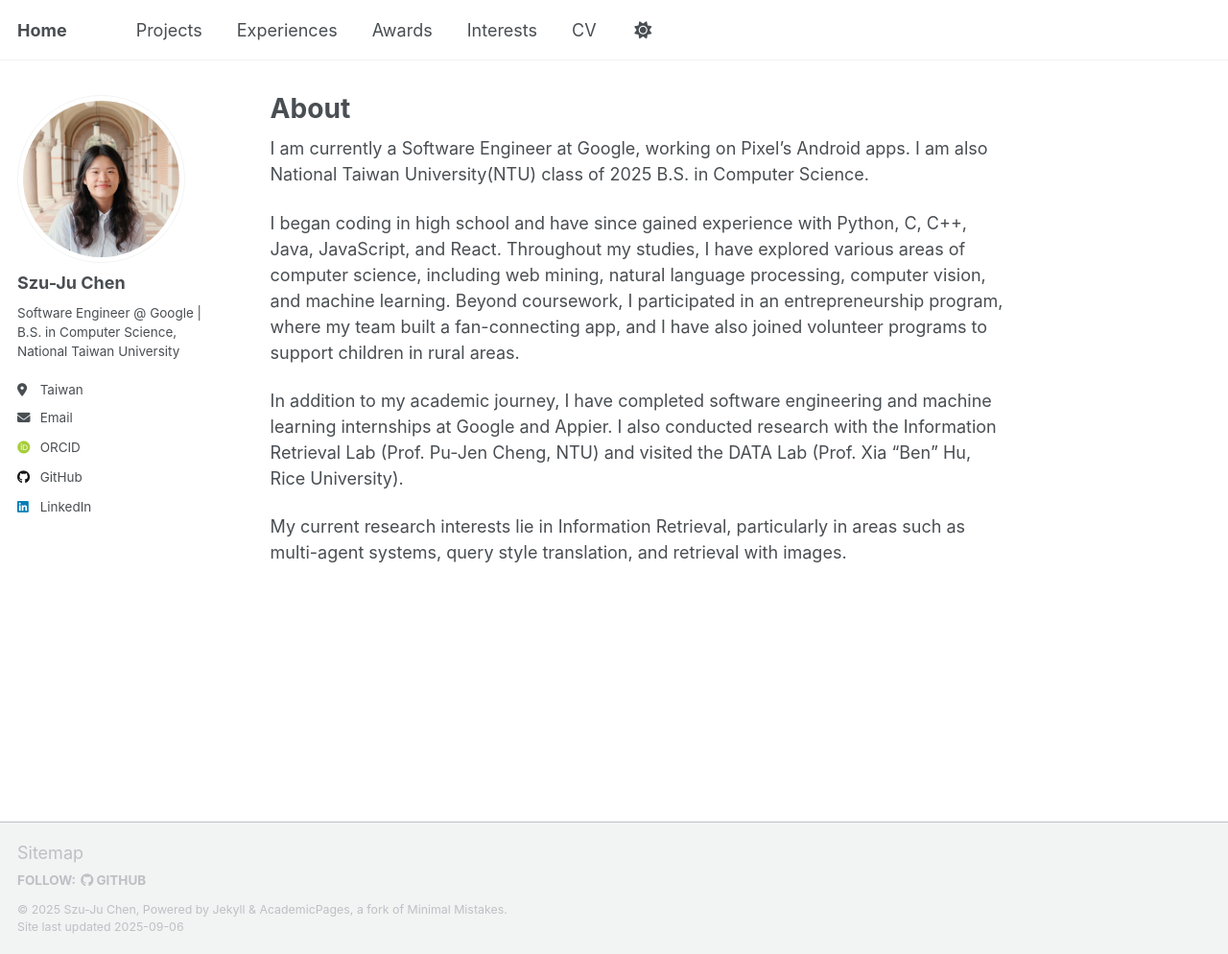
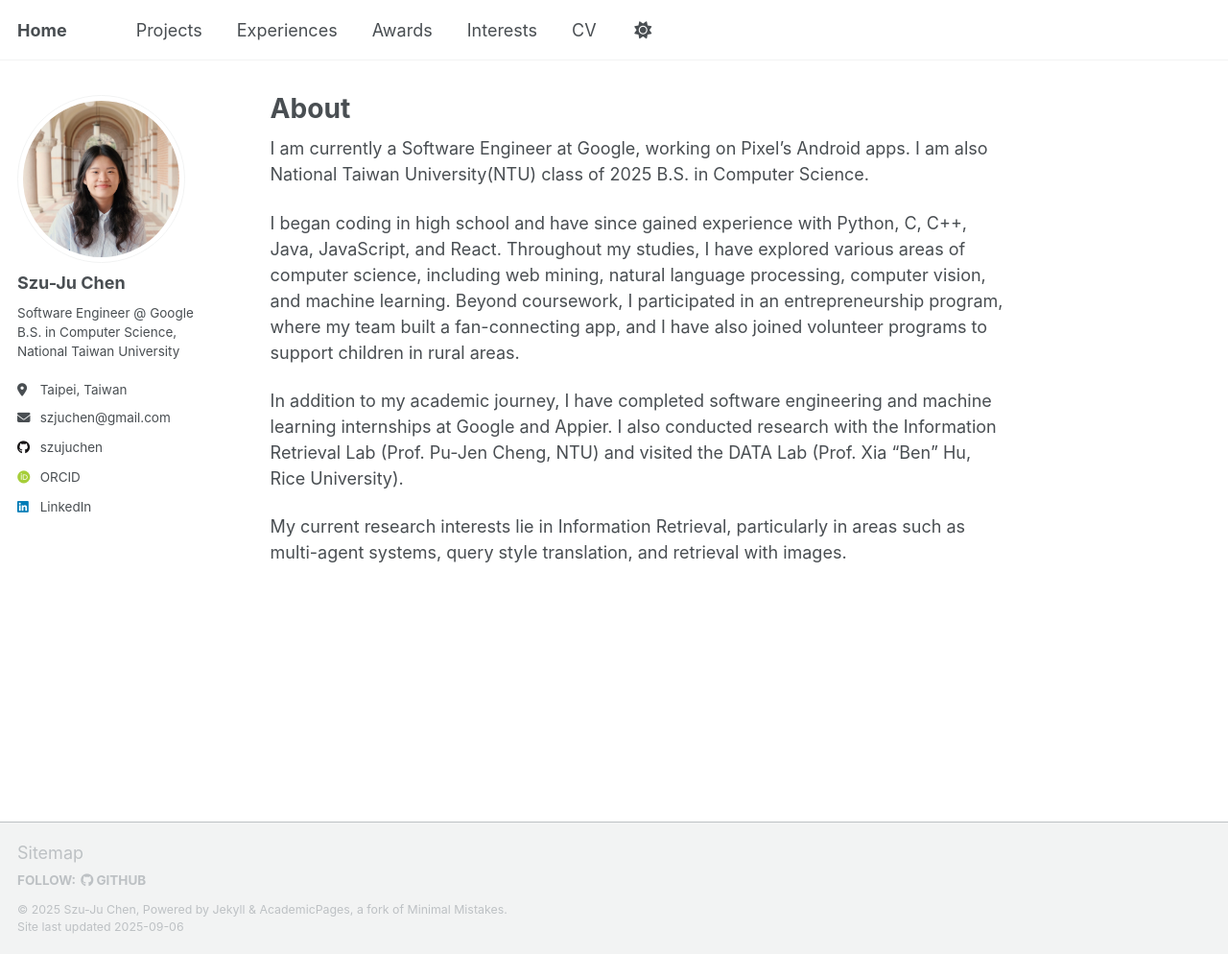
Before and after one commit to szujuchen/szujuchen.github.io, a Jekyll site: the page built from _pages/about.md, in a window 1280 px wide and 994 px high. Shown: the whole window at 96% size. Built offline with Jekyll 4.4.1, drawn with Linux system fonts in a browser that asks for light colours; some web fonts are replaced; a script that is not in the unit is left out.

Commit message:
change icon

```diff
--- a/_config.yml
+++ b/_config.yml
@@ -25,8 +25,8 @@ author:
   avatar           : "me.jpg"
   name             : "Szu-Ju Chen"
   pronouns         : # example: "she/her"
-  bio              : "Software Engineer @ Google | B.S. in Computer Science, National Taiwan University"
-  location         : "Taiwan"
+  bio              : "Software Engineer @ Google <br>B.S. in Computer Science, National Taiwan University"
+  location         : "Taipei, Taiwan"
   employer         : #
   uri              : # URL
   email            : "szjuchen@gmail.com"
--- a/_includes/author-profile.html
+++ b/_includes/author-profile.html
@@ -34,7 +34,27 @@
         <li><a href="{{ author.uri }}"><i class="fas fa-fw fa-link icon-pad-right" aria-hidden="true"></i>{{ site.data.ui-text[site.locale].website_label | default: "Website" }}</a></li>
       {% endif %}
       {% if author.email %}
-        <li><a href="mailto:{{ author.email }}"><i class="fas fa-fw fa-envelope icon-pad-right" aria-hidden="true"></i>{{ site.data.ui-text[site.locale].email_label | default: "Email" }}</a></li>
+        <li><a href="mailto:{{ author.email }}"><i class="fas fa-fw fa-envelope icon-pad-right" aria-hidden="true"></i>{{ author.email }}</a></li>
+      {% endif %}
+
+      <!-- Font Awesome icons / Repositories and software development -->
+      {% if author.bitbucket %}
+        <li><a href="https://bitbucket.org/{{ author.bitbucket }}"><i class="fab fa-fw fa-bitbucket icon-pad-right" aria-hidden="true"></i>Bitbucket</a></li>
+      {% endif %}
+      {% if author.codepen %}
+        <li><a href="https://codepen.io/{{ author.codepen }}"><i class="fab fa-fw fa-codepen icon-pad-right" aria-hidden="true"></i>CodePen</a></li>
+      {% endif %}
+      {% if author.dribbble %}
+        <li><a href="https://dribbble.com/{{ author.dribbble }}"><i class="fab fa-fw fa-dribbble icon-pad-right" aria-hidden="true"></i>Dribbble</a></li>
+      {% endif %}
+      {% if author.github %}
+        <li><a href="https://github.com/{{ author.github }}"><i class="fab fa-fw fa-github icon-pad-right" aria-hidden="true"></i>{{author.github}}</a></li>
+      {% endif %}
+      {% if author.kaggle %}
+        <li><a href="https://kaggle.com/{{ author.kaggle }}"><i class="fab fa-fw fa-kaggle icon-pad-right" aria-hidden="true"></i>Kaggle</a></li>
+      {% endif %}
+      {% if author.stackoverflow %}
+        <li><a href="https://www.stackoverflow.com/users/{{ author.stackoverflow }}"><i class="fab fa-fw fa-stack-overflow icon-pad-right" aria-hidden="true"></i>Stackoverflow</a></li>
       {% endif %}
 
       <!-- Font Awesome and Academicons icons / Academic websites -->
@@ -67,26 +87,6 @@
       {% endif %}
       {% if author.inspire-hep %}
         <li><a href="{{ author.inspire-hep }}"><i class="ai ai-inspire ai-fw icon-pad-right"></i>INSPIRE-HEP</a></li>
-      {% endif %}
-
-      <!-- Font Awesome icons / Repositories and software development -->
-      {% if author.bitbucket %}
-        <li><a href="https://bitbucket.org/{{ author.bitbucket }}"><i class="fab fa-fw fa-bitbucket icon-pad-right" aria-hidden="true"></i>Bitbucket</a></li>
-      {% endif %}
-      {% if author.codepen %}
-        <li><a href="https://codepen.io/{{ author.codepen }}"><i class="fab fa-fw fa-codepen icon-pad-right" aria-hidden="true"></i>CodePen</a></li>
-      {% endif %}
-      {% if author.dribbble %}
-        <li><a href="https://dribbble.com/{{ author.dribbble }}"><i class="fab fa-fw fa-dribbble icon-pad-right" aria-hidden="true"></i>Dribbble</a></li>
-      {% endif %}
-      {% if author.github %}
-        <li><a href="https://github.com/{{ author.github }}"><i class="fab fa-fw fa-github icon-pad-right" aria-hidden="true"></i>GitHub</a></li>
-      {% endif %}
-      {% if author.kaggle %}
-        <li><a href="https://kaggle.com/{{ author.kaggle }}"><i class="fab fa-fw fa-kaggle icon-pad-right" aria-hidden="true"></i>Kaggle</a></li>
-      {% endif %}
-      {% if author.stackoverflow %}
-        <li><a href="https://www.stackoverflow.com/users/{{ author.stackoverflow }}"><i class="fab fa-fw fa-stack-overflow icon-pad-right" aria-hidden="true"></i>Stackoverflow</a></li>
       {% endif %}
 
       <!-- Font Awesome icons / Social media -->
```
